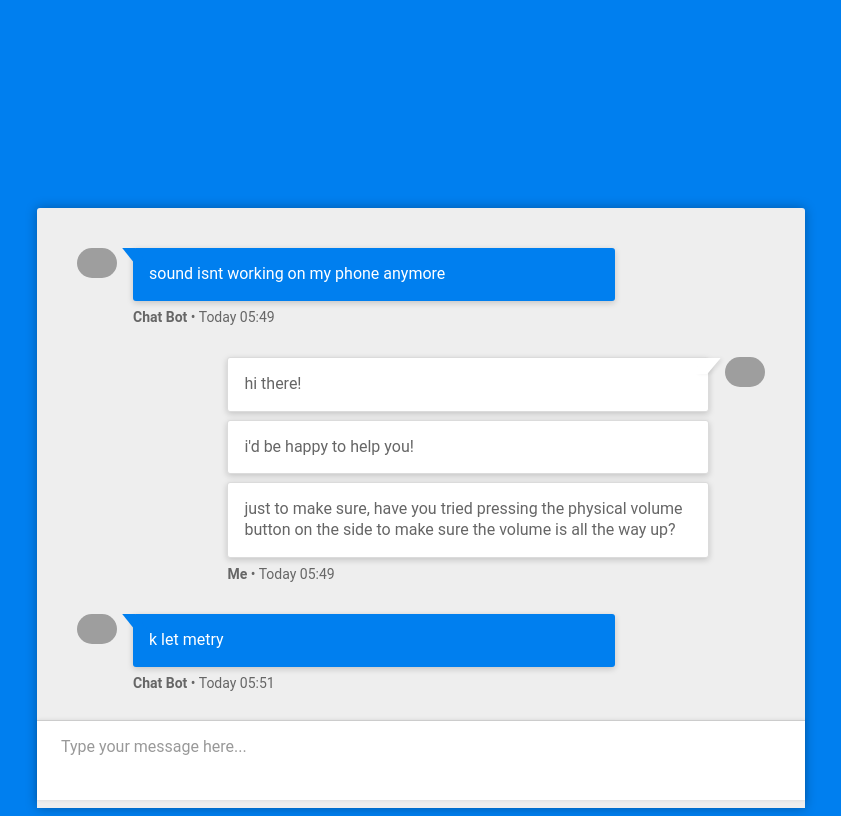
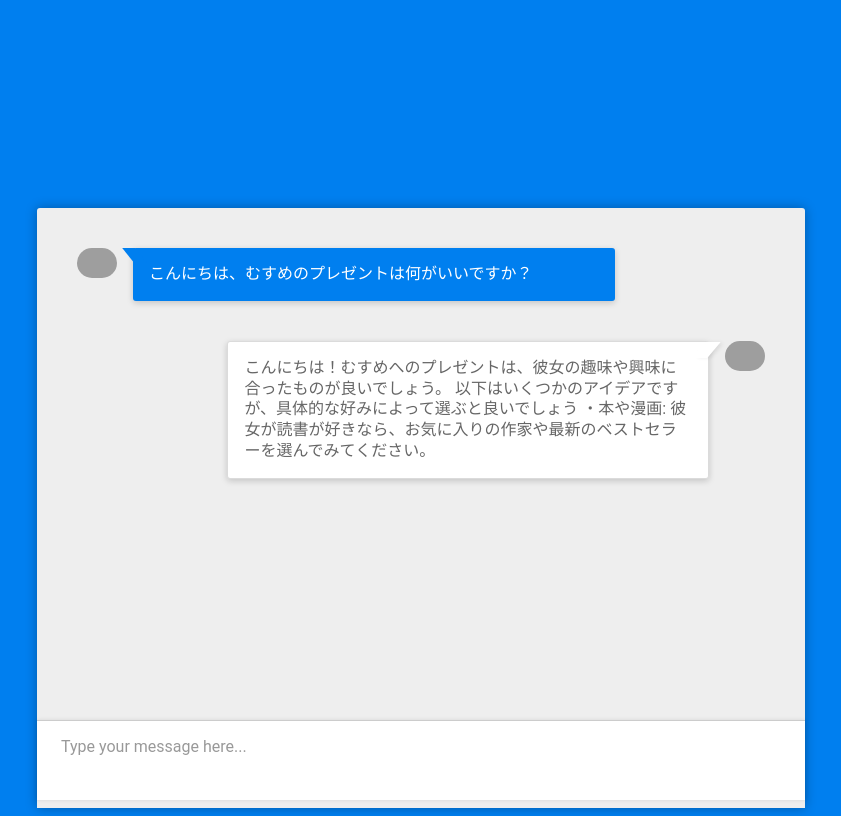
Before and after one commit to saiken/chatbot-sample, a Flask app: page / in a window 1280 px wide. Shown: the whole page, without its empty margins (219-1060 px from the left). Run offline with Flask 3, Linux system fonts and the light colour scheme; grey boxes are pictures that could not be loaded.

Commit message:
add vue.js

```diff
--- a/src/static/index.css
+++ b/src/static/index.css
@@ -80,15 +80,6 @@ strong {
   background: #ccc;
   color: #444;
   border-radius: 100em;
-}
-
-.ChatItem-timeStamp {
-  width: 70%;
-  font-size: 0.875rem;
-  color: #666;
-}
-.ChatItem--expert .ChatItem-timeStamp {
-  margin-left: auto;
 }
 
 .ChatItem-chatText {
--- a/src/static/index.sass
+++ b/src/static/index.sass
@@ -78,14 +78,6 @@ strong
   background: #ccc
   color: #444
   border-radius: 100em
-
-.ChatItem-timeStamp
-  width: 70%
-  font-size: 0.875rem
-  color: #666
-
-  .ChatItem--expert &
-    margin-left: auto
 
 .ChatItem-chatText
   position: relative
--- a/src/templates/index.html
+++ b/src/templates/index.html
@@ -6,74 +6,62 @@
     <link rel="stylesheet" href="/static/index.css">
 </head>
 <body>
-<div class="ChatWindow">
+<script type="importmap">
+  {
+    "imports": {
+      "vue": "https://unpkg.com/vue@3/dist/vue.esm-browser.js"
+    }
+  }
+</script>
 
-  <div class="ChatItem ChatItem--customer">
+{% raw %}
+<div id="app" class="ChatWindow">
+
+
+    <template v-for="talk in talkHistory">
+      <div class="ChatItem" :class="talk.role === 'user'?'ChatItem--customer':'ChatItem--expert'">
         <div class="ChatItem-meta">
           <div class="ChatItem-avatar">
-        <img class="ChatItem-avatarImage" src="https://image.ibb.co/eTiXWa/avatarrobot.png">
+            <img class="ChatItem-avatarImage" :src="talk.role === 'user'
+              ?'https://2.bp.blogspot.com/-h1B-4UIVwqI/WdyDlrJWSnI/AAAAAAABHdw/7u_elOdMW0Ux_s4S5qVAp0qIf51ejRUWQCLcBGAs/s400/kaisya_desk3_man.png'
+              :'https://2.bp.blogspot.com/-H2eLSLfzvpA/XGjx1UapC6I/AAAAAAABRcA/5Xdh-W7tqk8X1YONndv2B1ykhJ6BRS1bgCLcBGAs/s800/ai_computer_sousa_robot.png'"
+            >
           </div>
         </div>
         <div class="ChatItem-chatContent">
-      <div class="ChatItem-chatText">sound isnt working on my phone anymore</div>
-      <div class="ChatItem-timeStamp"><strong>Chat Bot</strong> • Today 05:49</div>
+          <div class="ChatItem-chatText">{{talk.message}}</div>
         </div>
       </div>
 
-  <div class="ChatItem ChatItem--expert">
-    <div class="ChatItem-meta">
-      <div class="ChatItem-avatar">
-        <img class="ChatItem-avatarImage" src="https://randomuser.me/api/portraits/women/0.jpg">
-      </div>
-    </div>
-    <div class="ChatItem-chatContent">
-      <div class="ChatItem-chatText">hi there!</div>
-      <div class="ChatItem-chatText">i'd be happy to help you!</div>
-      <div class="ChatItem-chatText">just to make sure, have you tried pressing the physical volume button on the side to make sure the volume is all the way up?</div>
-      <div class="ChatItem-timeStamp"><strong>Me</strong> • Today 05:49</div>
-    </div>
-  </div>
-
-  <div class="ChatItem ChatItem--customer">
-    <div class="ChatItem-meta">
-      <div class="ChatItem-avatar">
-        <img class="ChatItem-avatarImage" src="https://image.ibb.co/eTiXWa/avatarrobot.png">
-      </div>
-    </div>
-    <div class="ChatItem-chatContent">
-      <div class="ChatItem-chatText">k let metry</div>
-      <div class="ChatItem-timeStamp"><strong>Chat Bot</strong> • Today 05:51</div>
-    </div>
-  </div>
-
-  <div class="ChatItem ChatItem--customer">
-    <div class="ChatItem-meta">
-      <div class="ChatItem-avatar">
-        <img class="ChatItem-avatarImage" src="https://image.ibb.co/eTiXWa/avatarrobot.png">
-      </div>
-    </div>
-    <div class="ChatItem-chatContent">
-      <div class="ChatItem-chatText">i think the volume is all the way up</div>
-      <div class="ChatItem-timeStamp"><strong>Chat Bot</strong> • Today 05:53</div>
-    </div>
-  </div>
-
-  <div class="ChatItem ChatItem--expert">
-    <div class="ChatItem-meta">
-      <div class="ChatItem-avatar">
-        <img class="ChatItem-avatarImage" src="https://randomuser.me/api/portraits/women/0.jpg">
-      </div>
-    </div>
-    <div class="ChatItem-chatContent">
-      <div class="ChatItem-chatText">no worries!</div>
-      <div class="ChatItem-chatText">try this for me: <br><br>- Go to Settings<br><br>- Go to Sound <br><br>- Make sure mute is off</div>
-      <div class="ChatItem-timeStamp"><strong>Me</strong> • Today 05:54</div>
-    </div>
-  </div>
-
+    </template>
 
     <div class="ChatInput is-hidey">
       <div class="ChatInput-input" contenteditable="true" placeholder="Type your message here..."></div>
     </div>
+</div>
+{% endraw %}
+
+<script type="module">
+  import { createApp } from 'vue';
+
+  createApp({
+    data() {
+      return {
+        talkHistory:[
+          {
+            role: 'user',
+            message: 'こんにちは、むすめのプレゼントは何がいいですか？',
+          },
+          {
+            role: 'assistant',
+            message: `こんにちは！むすめへのプレゼントは、彼女の趣味や興味に合ったものが良いでしょう。
+以下はいくつかのアイデアですが、具体的な好みによって選ぶと良いでしょう
+・本や漫画: 彼女が読書が好きなら、お気に入りの作家や最新のベストセラーを選んでみてください。`
+          },
+        ],
+      };
+    }
+  }).mount('#app');
+</script>
 </body>
 </html>
```
Also changed, not shown: 1 other file. Lines whose indentation alone changed are shown as unchanged.
